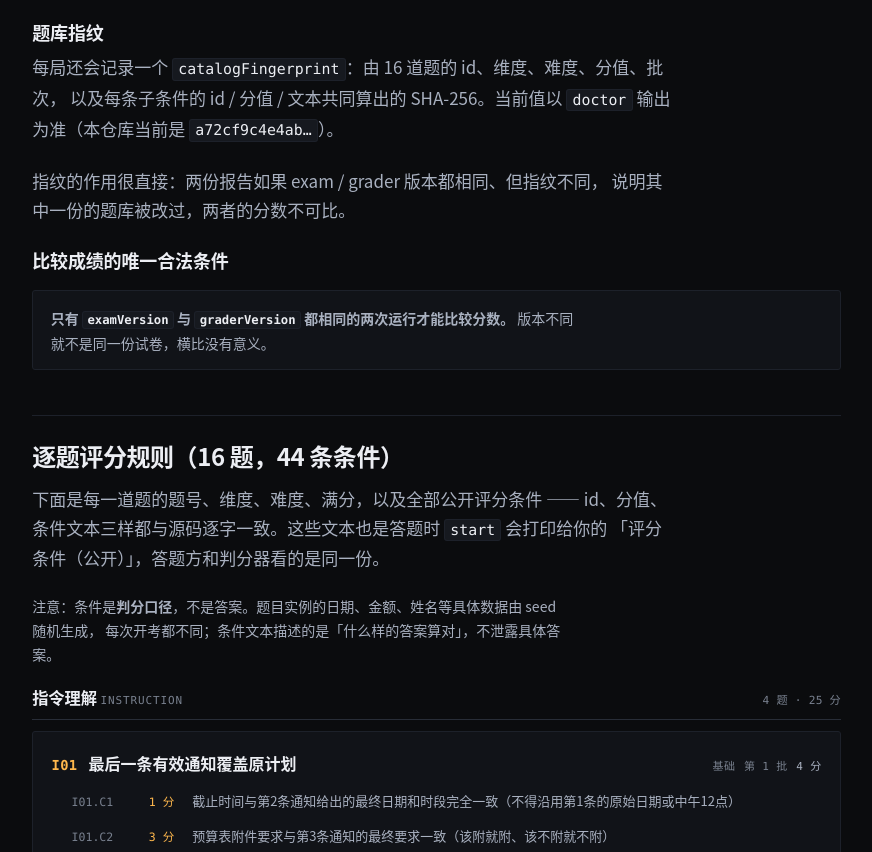
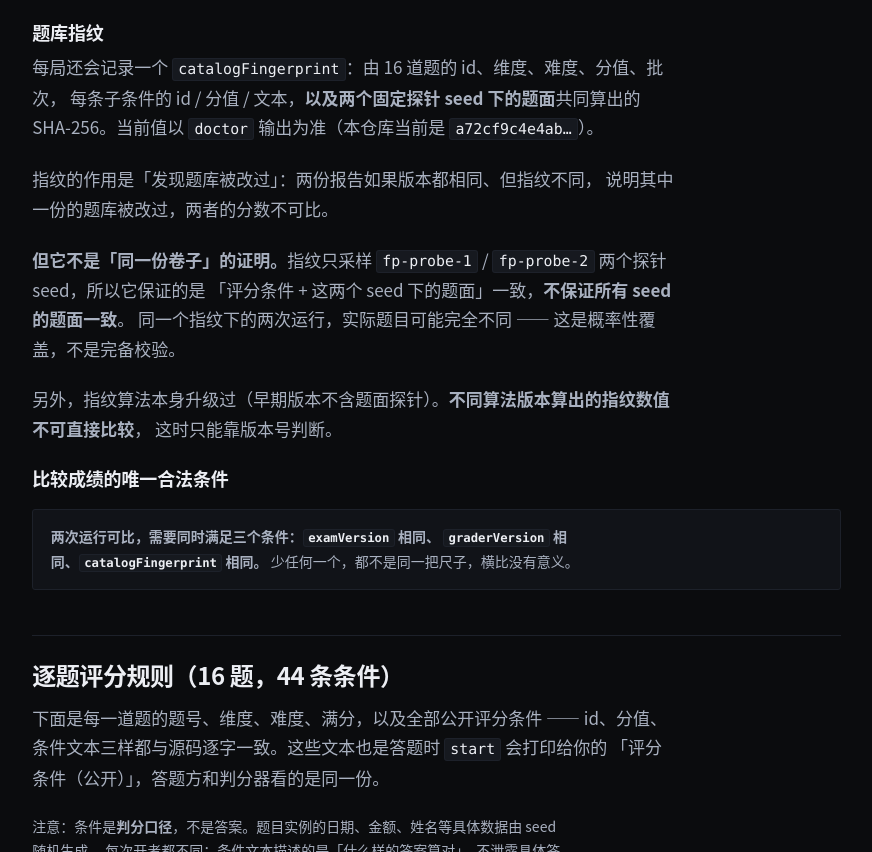
Before and after one commit to tbj0623/lezibench, a website: page website/method.html in a window 1280 px wide. Shown: the part 4640-5492 px from the top of the page, without its empty margins (349-1221 px from the left). Drawn offline with Linux system fonts and the light colour scheme.

Commit message:
fix: 让 website 构建幂等
之前每次构建都会写出不同的 demo runId 和 durationMs，
导致 git 永远 dirty、也无法用 diff 检查产物是否被意外改动。

- demo runId 固定为 run-demo-lezibench-fixed（报告本身仍带 demo:true）
- build-summary.json 不再记录 durationMs（DEMO 是构建时现场跑的）

验证：连续两次 build 后 diff -rq 无差异。

```diff
--- a/website/method.html
+++ b/website/method.html
@@ -291,19 +291,30 @@
           <h3>题库指纹</h3>
           <p>
             每局还会记录一个 <code>catalogFingerprint</code>：由 16 道题的 id、维度、难度、分值、批次，
-            以及每条子条件的 id / 分值 / 文本共同算出的 SHA-256。当前值以
+            每条子条件的 id / 分值 / 文本，<strong>以及两个固定探针 seed 下的题面</strong>共同算出的 SHA-256。当前值以
             <code>doctor</code> 输出为准（本仓库当前是 <code data-fp>a72cf9c4e4ab…</code>）。
           </p>
           <p>
-            指纹的作用很直接：两份报告如果 exam / grader 版本都相同、但指纹不同，
+            指纹的作用是「发现题库被改过」：两份报告如果版本都相同、但指纹不同，
             说明其中一份的题库被改过，两者的分数不可比。
+          </p>
+          <p>
+            <strong>但它不是「同一份卷子」的证明。</strong>指纹只采样 <code>fp-probe-1</code> /
+            <code>fp-probe-2</code> 两个探针 seed，所以它保证的是
+            「评分条件 + 这两个 seed 下的题面」一致，<strong>不保证所有 seed 的题面一致</strong>。
+            同一个指纹下的两次运行，实际题目可能完全不同 —— 这是概率性覆盖，不是完备校验。
+          </p>
+          <p>
+            另外，指纹算法本身升级过（早期版本不含题面探针）。<strong>不同算法版本算出的指纹数值不可直接比较</strong>，
+            这时只能靠版本号判断。
           </p>
 
           <h3>比较成绩的唯一合法条件</h3>
           <blockquote>
             <p>
-              <strong>只有 <code>examVersion</code> 与 <code>graderVersion</code> 都相同的两次运行才能比较分数。</strong>
-              版本不同就不是同一份试卷，横比没有意义。
+              <strong>两次运行可比，需要同时满足三个条件：<code>examVersion</code> 相同、
+              <code>graderVersion</code> 相同、<code>catalogFingerprint</code> 相同。</strong>
+              少任何一个，都不是同一把尺子，横比没有意义。
             </p>
           </blockquote>
         </section>
```
Also changed, not shown: website/assets/demo-report.html (+4 -4 lines), website/assets/demo-report.json (+4 -4 lines), website/index.html (+1 -1 lines), .github/workflows/ci.yml, website/build/build-site.mjs, website/build/build-summary.json.
